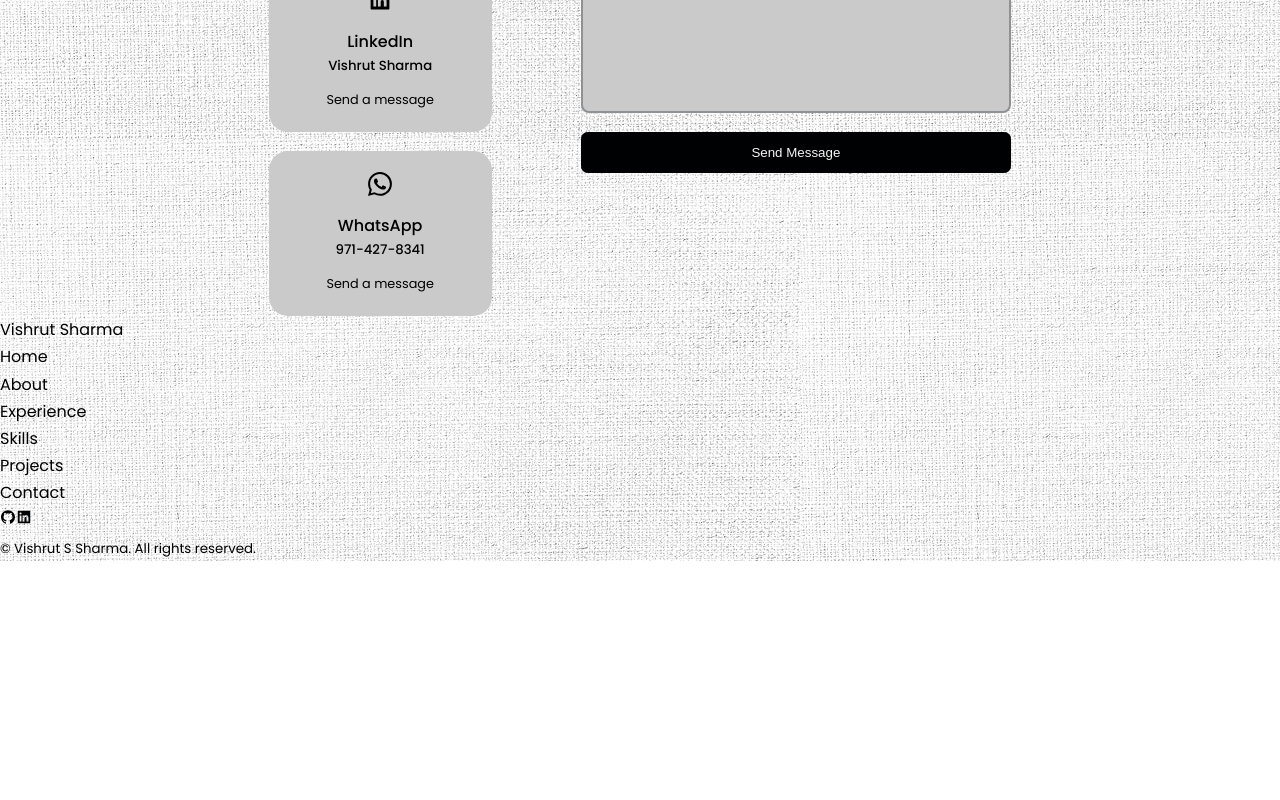
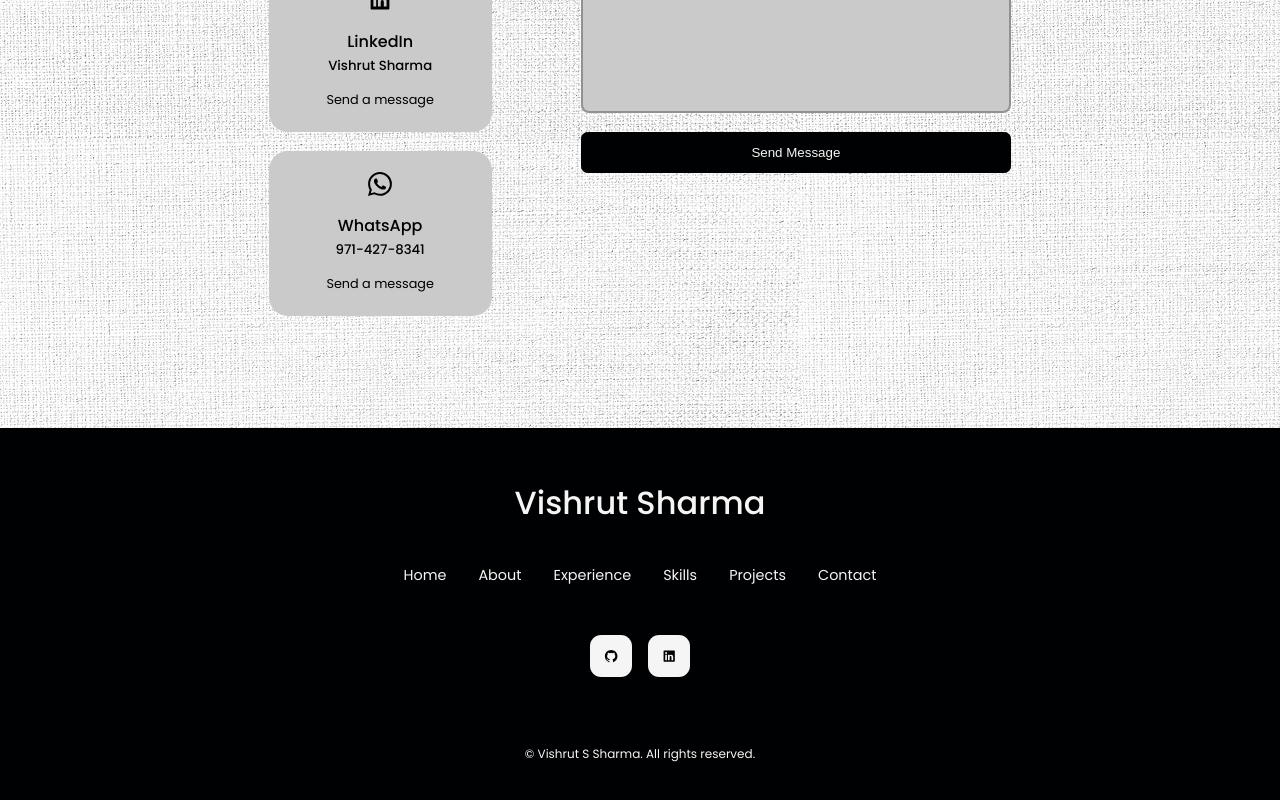
Before and after one commit to vishrutss/react-portfolio-website, a React (Create React App) app: page / in a window 1280 px wide. Shown: the part 6257-7057 px from the top of the page. Before the commit the page ends 6818 px from the top, so only its background shows below. Built offline with nearby package versions, Linux system fonts and the light colour scheme; no server answers.

Commit message:
updated footer.css

```diff
--- a/src/components/footer/footer.css
+++ b/src/components/footer/footer.css
@@ -0,0 +1,72 @@
+footer {
+    background: var(--color-primary);
+    padding: 3rem 0;
+    text-align: center;
+    font-size: 0.9rem;
+    margin-top: 7rem;
+}
+
+footer a {
+    color: var(--color-bg);
+}
+
+.footer__logo {
+    font-size: 2rem;
+    font-weight: 500;
+    margin-bottom: 2rem;
+    display: inline-block;
+}
+
+.footer__logo:hover {
+    color: var(--color-bg-variant);
+}
+
+.permalinks {
+    display: flex;
+    flex-wrap: wrap;
+    justify-content: center;
+    gap: 2rem;
+    margin: 0 auto 3rem;
+}
+
+.permalinks a:hover {
+    color: var(--color-bg-variant);
+}
+
+.footer__socials {
+    display: flex;
+    justify-content: center;
+    gap: 1rem;
+    margin-bottom: 4rem;
+}
+
+.footer__socials a {
+    background: var(--color-bg);
+    border-radius: 0.7rem;
+    color: var(--color-primary);
+    padding: 0.8rem;
+    display: flex;
+    border: 1px solid transparent;
+}
+
+.footer__socials a:hover {
+    background: rgb(70, 70, 70);
+    color: var(--color-bg);
+    border-color: var(--color-bg);
+}
+
+.footer__copyright {
+    margin-bottom: 4rem;
+    color: var(--color-bg);
+}
+
+@media screen and (max-width: 600px) {
+    .permalinks {
+        flex-direction: column;
+        gap: 1.5rem;
+    }
+
+    .footer__socials {
+        margin-bottom: 2.6rem;
+    }
+}
```
